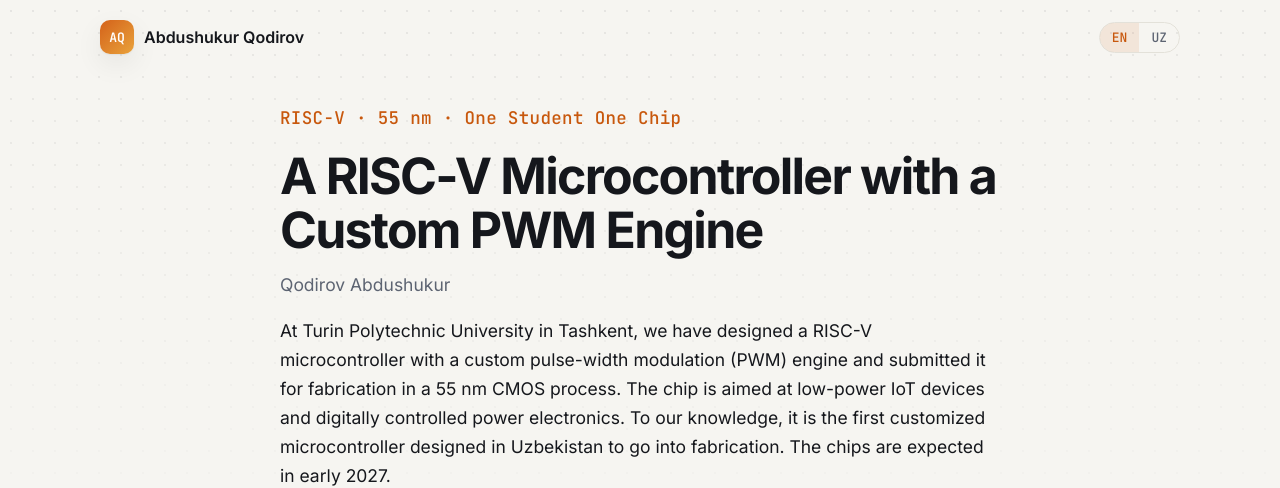
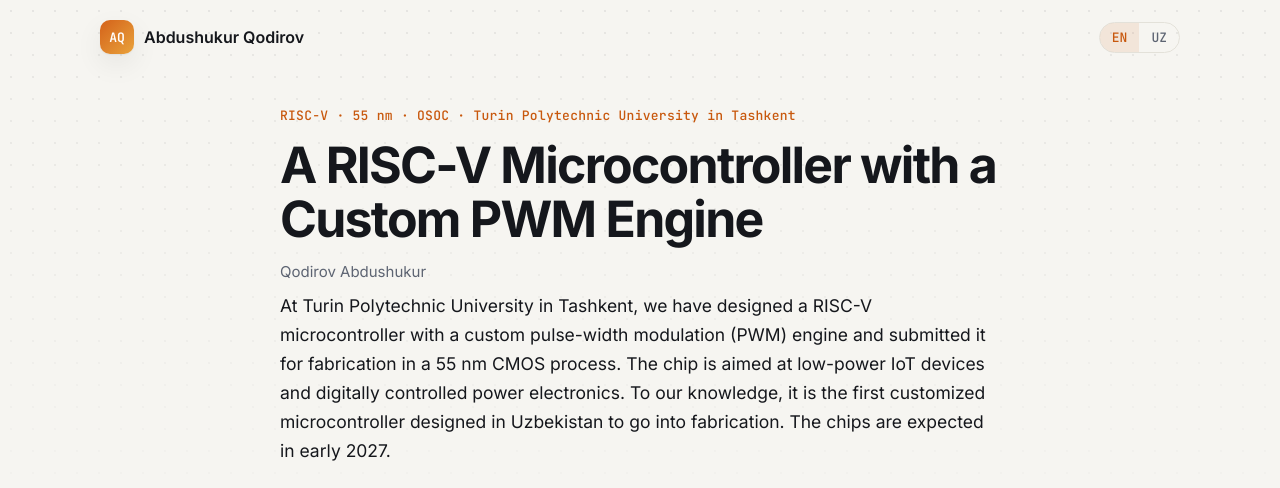
Before and after one commit to abuqodirov/abuqodirov.github.io, a plain HTML site: page minirv/en/index.html in a window 1280 px wide. Shown: the top 488 px of the page. Drawn offline with Linux system fonts and the light colour scheme.

Commit message:
Article label: OSOC and university name, fix label and byline sizes

```diff
--- a/assets/css/site.css
+++ b/assets/css/site.css
@@ -79,7 +79,7 @@ a:hover { text-decoration: underline; text-underline-offset: 3px; }
 
 /* Welcome page */
 .hero { padding: 72px 0 24px; }
-.eyebrow { font: 500 13px/1.4 var(--mono); letter-spacing: 0.02em; color: var(--accent); margin: 0; }
+.eyebrow { font: 500 clamp(11.5px, 0.6vw + 9px, 13px)/1.5 var(--mono); letter-spacing: 0.02em; color: var(--accent); margin: 0; text-wrap: balance; }
 h1 { font-size: clamp(40px, 7vw, 72px); line-height: 1.02; letter-spacing: -0.035em; margin: 14px 0 18px; font-weight: 700; }
 .lead { font-size: clamp(18px, 2.2vw, 21px); color: var(--muted); max-width: 660px; margin: 0; }
 
@@ -148,6 +148,8 @@ footer {
 .byline { color: var(--muted); font-size: 15px; margin: 0 0 8px; }
 .article h2 { font-size: 26px; line-height: 1.25; letter-spacing: -0.02em; margin: 52px 0 14px; }
 .article p { margin: 0 0 18px; font-size: 17.5px; }
+.article p.eyebrow { font-size: clamp(11.5px, 0.6vw + 9px, 13px); margin: 0; }
+.article p.byline { font-size: 15px; margin: 0 0 8px; }
 .article figure { margin: 34px 0; }
 .article figure.wide { width: min(1000px, 100vw - 32px); margin-left: 50%; transform: translateX(-50%); }
 .article figure img { width: 100%; height: auto; display: block; border-radius: 12px; border: 1px solid var(--line); background: #ffffff; }
--- a/minirv/en/index.html
+++ b/minirv/en/index.html
@@ -25,7 +25,7 @@
   </header>
 
   <main class="article">
-  <p class="eyebrow">RISC-V · 55 nm · One Student One Chip</p>
+  <p class="eyebrow">RISC-V · 55 nm · OSOC · Turin Polytechnic University in Tashkent</p>
   <h1>A RISC-V Microcontroller with a Custom PWM Engine</h1>
   <p class="byline">Qodirov Abdushukur</p>
   <p>At Turin Polytechnic University in Tashkent, we have designed a RISC-V microcontroller with a custom pulse-width modulation (PWM) engine and submitted it for fabrication in a 55 nm CMOS process. The chip is aimed at low-power IoT devices and digitally controlled power electronics. To our knowledge, it is the first customized microcontroller designed in Uzbekistan to go into fabrication. The chips are expected in early 2027.</p>
```
Also changed, not shown: minirv/uz/index.html (+1 -1 lines).
